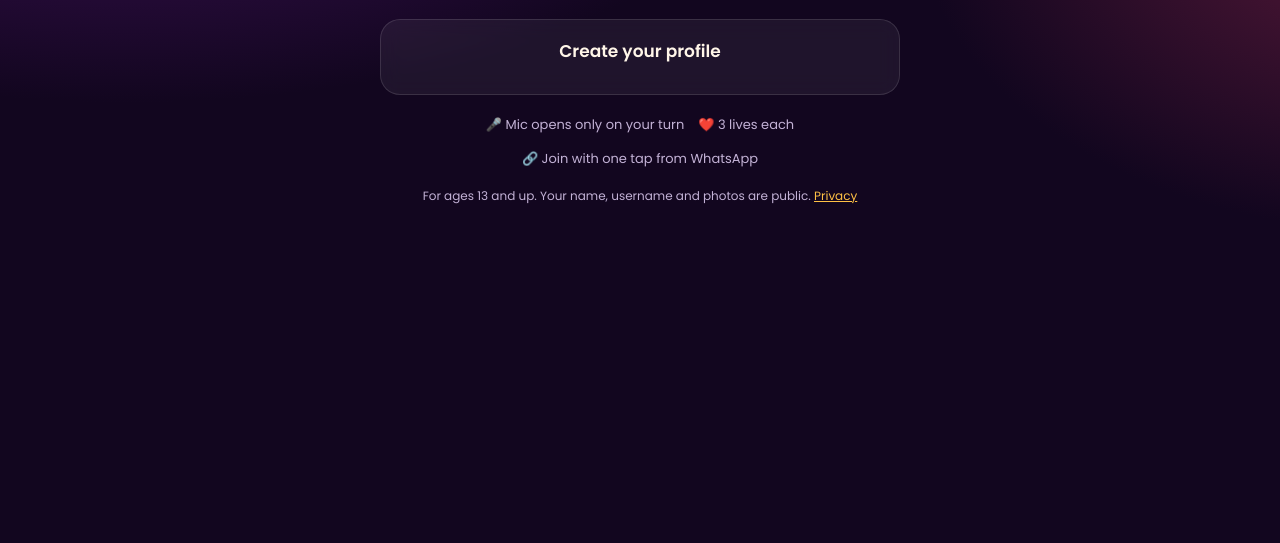
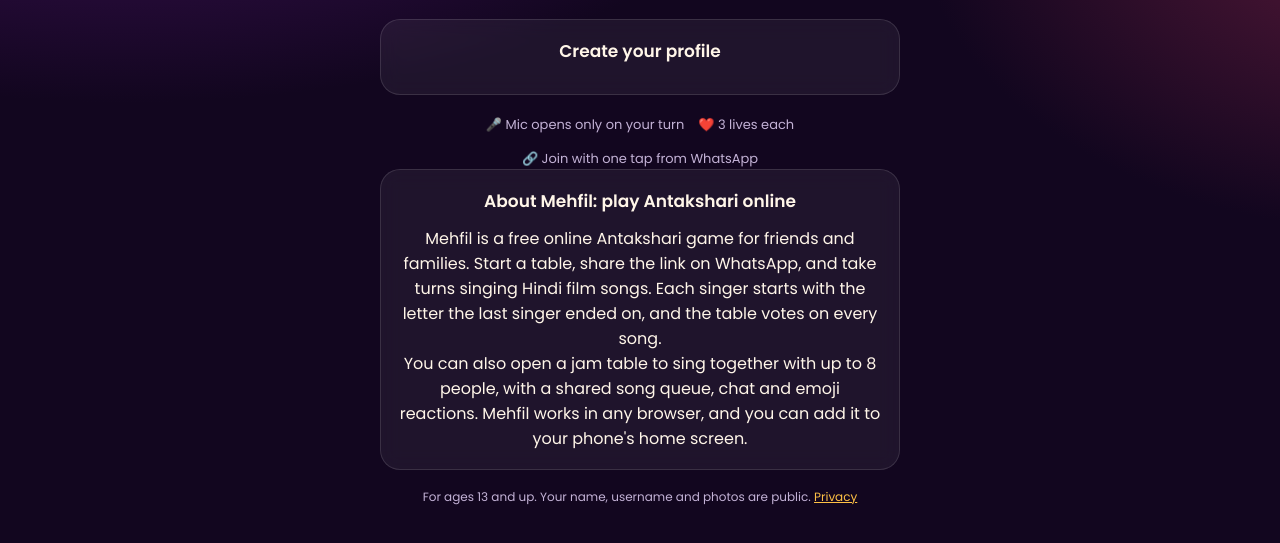
Before and after one commit to Vineetsing9019/mehfil-antakshari, a website: page public/index.html in a window 1280 px wide. Shown: the part 177-720 px from the top of the page. Drawn offline with nearby package versions, Linux system fonts and the light colour scheme; no server answers; a web font is replaced by a local one.

Commit message:
Visible About Mehfil text for search engines
Co-Authored-By: Claude Haiku 5.5 <noreply@anthropic.com>

```diff
--- a/public/index.html
+++ b/public/index.html
@@ -41,6 +41,11 @@
         <li>❤️ 3 lives each</li>
         <li>🔗 Join with one tap from WhatsApp</li>
       </ul>
+      <section class="about card">
+        <h2 class="card-title">About Mehfil: play Antakshari online</h2>
+        <p>Mehfil is a free online Antakshari game for friends and families. Start a table, share the link on WhatsApp, and take turns singing Hindi film songs. Each singer starts with the letter the last singer ended on, and the table votes on every song.</p>
+        <p>You can also open a jam table to sing together with up to 8 people, with a shared song queue, chat and emoji reactions. Mehfil works in any browser, and you can add it to your phone's home screen.</p>
+      </section>
       <p class="fine">For ages 13 and up. Your name, username and photos are public. <a href="#" data-act="privacy">Privacy</a></p>
     </div>
   </section>
```
